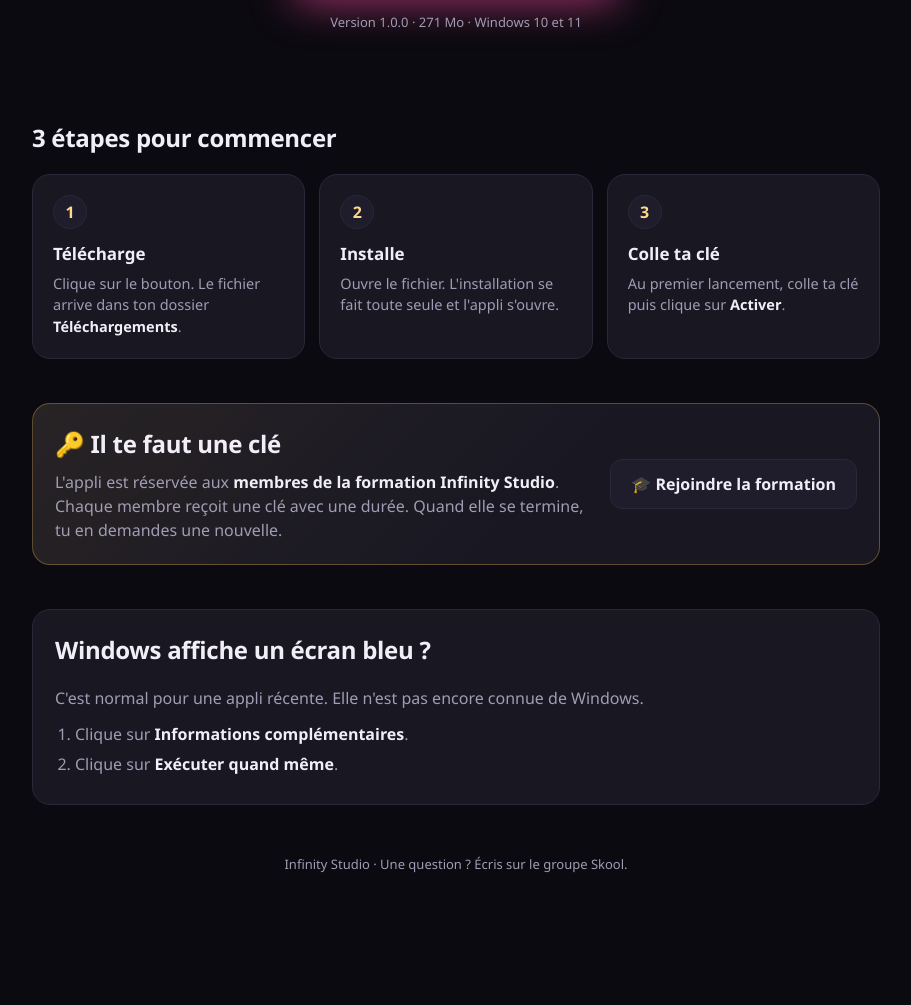
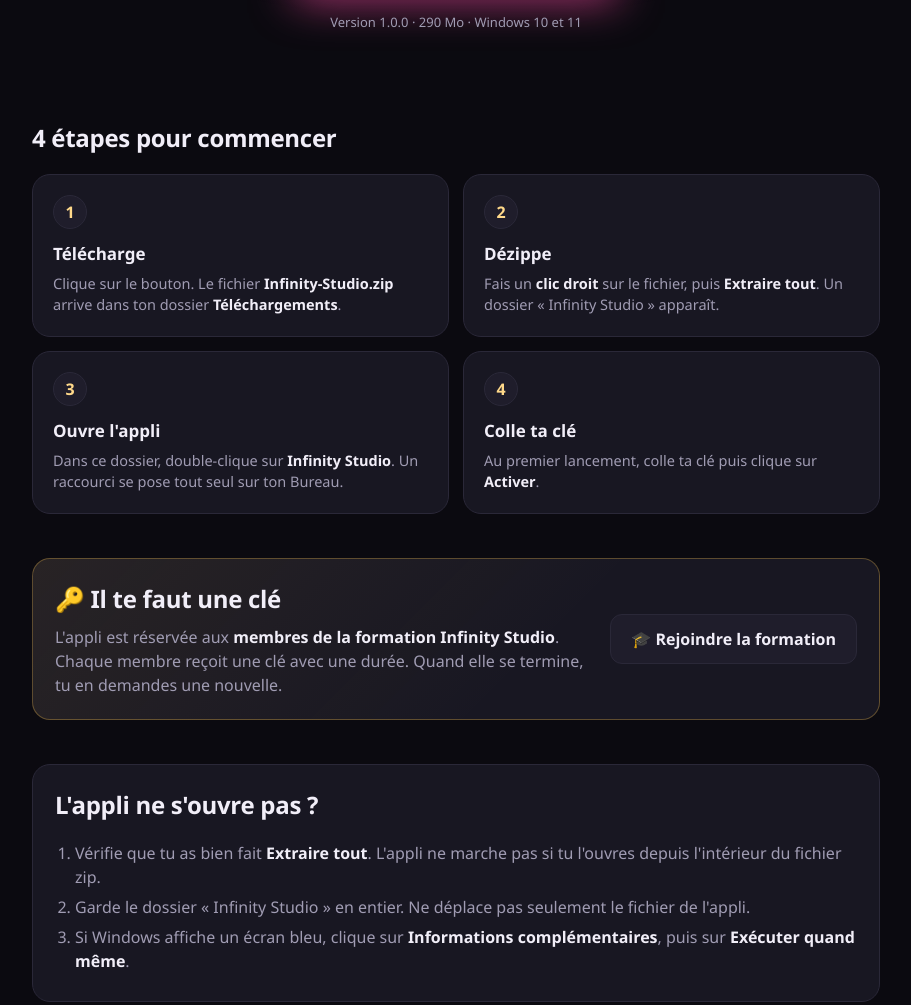
Before and after one commit to Papasito93/infinity-studio, a plain HTML site: page index.html in a window 1280 px wide. Shown: the part 354-1359 px from the top of the page, without its empty margins (184-1095 px from the left). Before the commit the page ends 1288 px from the top, so only its background shows below. Drawn offline with Linux system fonts and the light colour scheme.

Commit message:
Page : téléchargement en ZIP

```diff
--- a/index.html
+++ b/index.html
@@ -30,7 +30,7 @@
     #merci.on { display: block; }
     h2 { font-size: 24px; margin: 0 0 18px; letter-spacing: -.3px; }
     section { margin-top: 44px; }
-    .etapes { display: grid; gap: 14px; grid-template-columns: repeat(3, 1fr); }
+    .etapes { display: grid; gap: 14px; grid-template-columns: repeat(2, 1fr); }
     .etape { background: var(--carte); border: 1px solid var(--ligne); border-radius: 18px; padding: 20px; }
     .num { width: 34px; height: 34px; border-radius: 50%; display: grid; place-items: center; background: var(--carte2); border: 1px solid var(--ligne); color: var(--or2); font-weight: 700; margin-bottom: 12px; }
     .etape h3 { margin: 0 0 6px; font-size: 17px; }
@@ -66,15 +66,16 @@
         Télécharger pour Windows
       </a>
       <div class="infos">Version <span id="version"></span> · <span id="taille"></span> · Windows 10 et 11</div>
-      <div id="merci">✅ Merci ! Le téléchargement démarre. Suis les 3 étapes juste en dessous.</div>
+      <div id="merci">✅ Merci ! Le téléchargement démarre. Suis les 4 étapes juste en dessous.</div>
     </div>
 
     <section id="etapes">
-      <h2>3 étapes pour commencer</h2>
+      <h2>4 étapes pour commencer</h2>
       <div class="etapes">
-        <div class="etape"><div class="num">1</div><h3>Télécharge</h3><p>Clique sur le bouton. Le fichier arrive dans ton dossier <b>Téléchargements</b>.</p></div>
-        <div class="etape"><div class="num">2</div><h3>Installe</h3><p>Ouvre le fichier. L'installation se fait toute seule et l'appli s'ouvre.</p></div>
-        <div class="etape"><div class="num">3</div><h3>Colle ta clé</h3><p>Au premier lancement, colle ta clé puis clique sur <b>Activer</b>.</p></div>
+        <div class="etape"><div class="num">1</div><h3>Télécharge</h3><p>Clique sur le bouton. Le fichier <b>Infinity-Studio.zip</b> arrive dans ton dossier <b>Téléchargements</b>.</p></div>
+        <div class="etape"><div class="num">2</div><h3>Dézippe</h3><p>Fais un <b>clic droit</b> sur le fichier, puis <b>Extraire tout</b>. Un dossier « Infinity Studio » apparaît.</p></div>
+        <div class="etape"><div class="num">3</div><h3>Ouvre l'appli</h3><p>Dans ce dossier, double-clique sur <b>Infinity Studio</b>. Un raccourci se pose tout seul sur ton Bureau.</p></div>
+        <div class="etape"><div class="num">4</div><h3>Colle ta clé</h3><p>Au premier lancement, colle ta clé puis clique sur <b>Activer</b>.</p></div>
       </div>
     </section>
 
@@ -90,11 +91,11 @@
 
     <section>
       <div class="carte">
-        <h2>Windows affiche un écran bleu ?</h2>
-        <p>C'est normal pour une appli récente. Elle n'est pas encore connue de Windows.</p>
+        <h2>L'appli ne s'ouvre pas ?</h2>
         <ol class="blocage">
-          <li>Clique sur <b>Informations complémentaires</b>.</li>
-          <li>Clique sur <b>Exécuter quand même</b>.</li>
+          <li>Vérifie que tu as bien fait <b>Extraire tout</b>. L'appli ne marche pas si tu l'ouvres depuis l'intérieur du fichier zip.</li>
+          <li>Garde le dossier « Infinity Studio » en entier. Ne déplace pas seulement le fichier de l'appli.</li>
+          <li>Si Windows affiche un écran bleu, clique sur <b>Informations complémentaires</b>, puis sur <b>Exécuter quand même</b>.</li>
         </ol>
       </div>
     </section>
@@ -106,9 +107,9 @@
     // ───── À régler ─────
     // Adresse du fichier d'installation. Tant que le fichier est dans le même dossier que cette page, ne change rien.
     // Une fois le fichier mis en ligne, colle ici son adresse complète (https://…).
-    const LIEN_INSTALLATEUR = 'https://github.com/Papasito93/infinity-studio/releases/latest/download/Infinity-Studio-Setup.exe';
+    const LIEN_INSTALLATEUR = 'https://github.com/Papasito93/infinity-studio/releases/latest/download/Infinity-Studio.zip';
     const VERSION = '1.0.0';
-    const TAILLE = '271 Mo';
+    const TAILLE = '290 Mo';
     const LIEN_FORMATION = 'https://www.skool.com/infinity-studio-6785';
     // ────────────────────
     const bouton = document.getElementById('telecharger');
```
